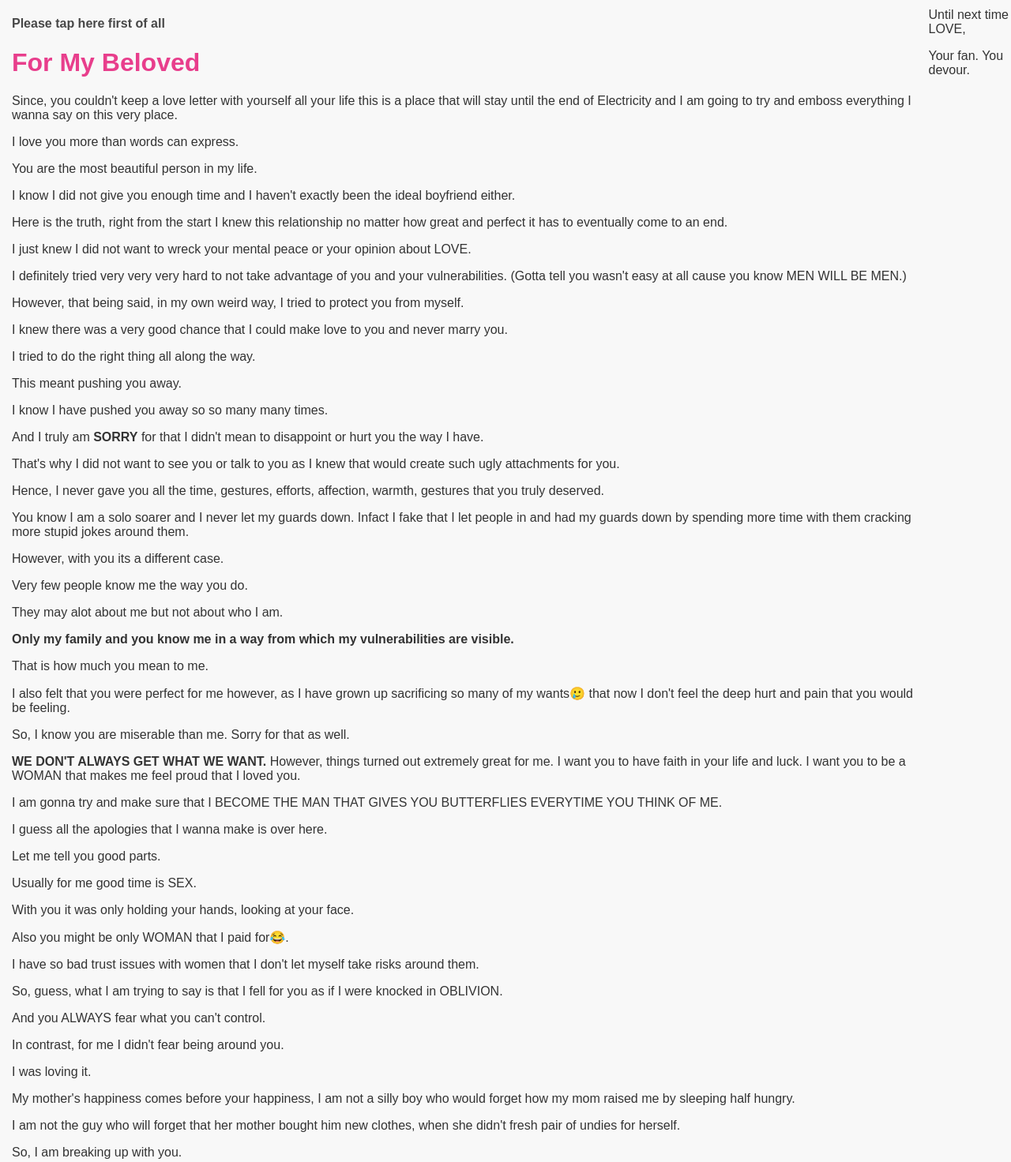
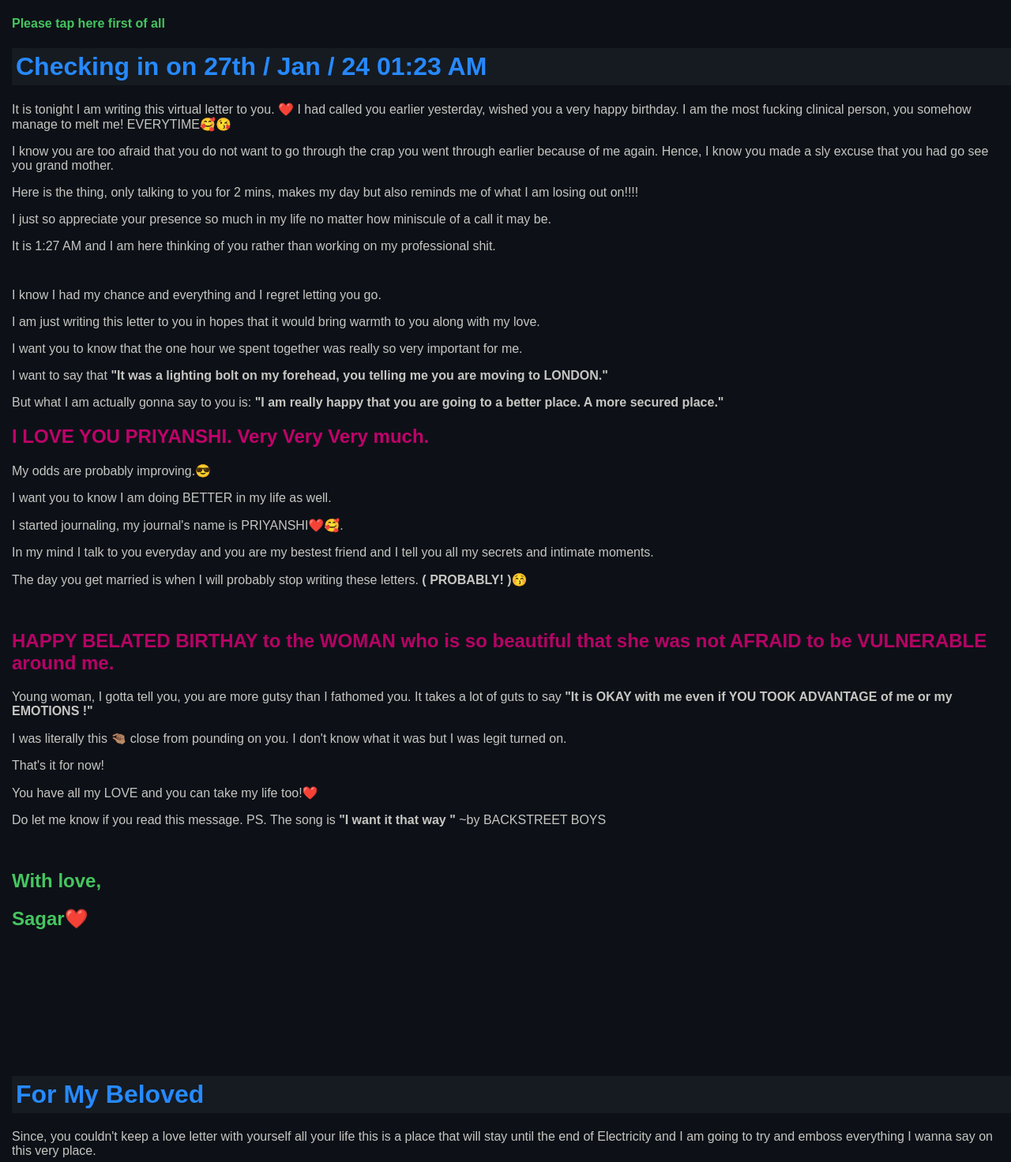
Before and after one commit to Pr1yansh1Pat3l/Pr1yansh1Pat3l.github.io, a plain HTML site: page index.html in a window 1280 px wide. Shown: the top 1472 px of the page at 79% size. Drawn offline with Linux system fonts and the light colour scheme.

Commit message:
Update index.html

```diff
--- a/index.html
+++ b/index.html
@@ -5,41 +5,111 @@
     <meta name="viewport" content="width=device-width, initial-scale=1.0" />
     <title>Priyanshi Patel</title>
     <style>
+        :root
+        {
+            --one: #0d1117;
+            --two: #26323850;
+            --three: #44475a; --four: #8be9fd; --five:#46c560; --six: #2789ff; --seven: #51233; --eight: #c6c6c2;
+        }
+
       body {
         margin: 0;
         padding: 0;
-        display: flex;
+        /* display: flex; */
         align-items: top;
         justify-content: left;
         height: 100vh;
-        background-color: #f8f8f8;
+        /* background-color: #f8f8f8; */
+        background-color: var(--one);
         font-family: Arial, sans-serif;
       }
       #temp {
         font-style: normal;
-        color: #474747;
+        /* color: #474747; */
+        color: var(--five);
       }
 
       .container {
+
         margin-left: 15px;
         text-align: left;
+        /* width: 100%; */
       }
 
       h1 {
-        color: #e83e8c;
+        padding: 5px;
+        color: var(--six);
+        background-color: var(--two);
       }
 
       p {
-        color: #333;
+        color: var(--eight);
         margin-top: 10px;
+      }
+
+      h2{
+
+        color: var(--five);
       }
     </style>
   </head>
   <body>
+     <div class="container">
+        <h4 onclick="playAudio()" id="temp">Please tap here first of all</h4>
+      <h1>Checking in on 27th / Jan / 24  01:23 AM</h1>
+      <p>
+        It is tonight I am writing this virtual letter to you. ❤️ I had called
+        you earlier yesterday, wished you a very happy birthday. I am the most fucking
+        clinical person, you somehow manage to melt me! EVERYTIME🥰😘
+      </p>
+    <!-- </br> -->
+      <p>
+        I know you are too afraid that you do not want to go through the crap
+        you went through earlier because of me again. Hence, I know you made a
+        sly excuse that you had go see you grand mother.
+      </p>
+      <p>
+        Here is the thing, only talking to you for 2 mins, makes my day but also reminds me of what I am losing out on!!!!
+      </p>
+      <p>I just so appreciate your presence so much in my life no matter how miniscule of a call it may be.</p>
+      <p>It is 1:27 AM and I am here thinking of you rather than working on my professional shit.</p>
+
+      </br>
+      <p>I know I had my chance and everything and I regret letting you go.</p>
+      <p>I am just writing this letter to you in hopes that it would bring warmth to you along with my love.</p>
+      <p>I want you to know that the one hour we spent together was really so very important for me.</p>
+      <p>I want to say that <b>"It was a lighting bolt on my forehead, you telling me you are moving to LONDON."</b></p>
+      <!-- <p>How the fuck am I supposed to deal with this?</p> -->
+      <p>But what I am actually gonna say to you is: <b>"I am really happy that you are going to a better place. A more secured place."</b></p>
+
+      <h2 style="color: #c0026a">I LOVE YOU PRIYANSHI. Very Very Very much.</h2>
+      <p>My odds are probably improving.😎</p>
+      <p>I want you to know I am doing BETTER in my life as well.</p>
+      <p>I started journaling, my journal's name is PRIYANSHI❤️🥰.</p>
+      <p>In my mind I talk to you everyday and you are my bestest friend and I tell you all my secrets and intimate moments.</p>
+      <p>The day you get married is when I will probably stop writing these letters. <b>( PROBABLY! )😚</b></p>
+
+      </br>
+      <h2 style="color: #b50365">HAPPY BELATED BIRTHAY to the WOMAN who is so beautiful that she was not AFRAID to be VULNERABLE around me.</h2>
+      <p>Young woman, I gotta tell you, you are more gutsy than I fathomed you. It takes a lot of guts to say <b>"It is OKAY with me even if YOU TOOK ADVANTAGE of me or my EMOTIONS !"</b></p>
+      <p>I was literally this 🤏🏽 close from pounding on you. I don't know what it was but I was legit turned on.</p>
+      <p>That's it for now!</p>
+      <p>You have all my LOVE and you can take my life too!❤️</p>
+      <p>Do let me know if you read this message.     PS. The song is <b>"I want it that way "</b> ~by BACKSTREET BOYS</p>
+
+      </br>
+      <h2>With love,</h2>
+      <h2>Sagar❤️</h2>
+    </div>
+    </br></br></br></br></br></br></br></br>
     <div class="container">
-      <h4 onclick="playAudio()" id="temp">Please tap here first of all</h4>
+
       <h1>For My Beloved</h1>
-      <p>Since, you couldn't keep a love letter with yourself all your life this is a place that will stay until the end of Electricity and I am going to try and emboss everything I wanna say on this very place.</p>
+      <p>
+        Since, you couldn't keep a love letter with yourself all your life this
+        is a place that will stay until the end of Electricity and I am going to
+        try and emboss everything I wanna say on this very place.
+      </p>
       <p>I love you more than words can express.</p>
       <p>You are the most beautiful person in my life.</p>
       <p>
@@ -47,66 +117,149 @@
         ideal boyfriend either.
       </p>
       <p>
-        Here is the truth, right from the start I knew this relationship no matter how great and perfect it has to eventually come to an end.
+        Here is the truth, right from the start I knew this relationship no
+        matter how great and perfect it has to eventually come to an end.
       </p>
-      <p>I just knew I did not want to wreck your mental peace or your opinion about LOVE.</p>
+      <p>
+        I just knew I did not want to wreck your mental peace or your opinion
+        about LOVE.
+      </p>
       <p>
         I definitely tried very very very hard to not take advantage of you and
-        your vulnerabilities. <span>(Gotta tell you wasn't easy at all cause you know MEN WILL BE MEN.)</span>
+        your vulnerabilities.
+        <span
+          >(Gotta tell you wasn't easy at all cause you know MEN WILL BE
+          MEN.)</span
+        >
       </p>
-      <p>However, that being said, in my own weird way, I tried to protect you from myself.</p>
-      <p>I knew there was a very good chance that I could make love to you and never marry you.</p>
+      <p>
+        However, that being said, in my own weird way, I tried to protect you
+        from myself.
+      </p>
+      <p>
+        I knew there was a very good chance that I could make love to you and
+        never marry you.
+      </p>
       <p>I tried to do the right thing all along the way.</p>
       <p>This meant pushing you away.</p>
       <p>I know I have pushed you away so so many many times.</p>
-      <p>And I truly am <b>SORRY</b> for that I didn't mean to disappoint or hurt you the way I have.</p>
-      <p>That's why I did not want to see you or talk to you as I knew that would create such ugly attachments for you.</p>
-      <p>Hence, I never gave you all the time, gestures, efforts, affection, warmth, gestures that you truly deserved.</p>
-      <p>You know I am a solo soarer and I never let my guards down. Infact I fake that I let people in and had my guards down by spending more time with them cracking more stupid jokes around them.</p>
+      <p>
+        And I truly am <b>SORRY</b> for that I didn't mean to disappoint or hurt
+        you the way I have.
+      </p>
+      <p>
+        That's why I did not want to see you or talk to you as I knew that would
+        create such ugly attachments for you.
+      </p>
+      <p>
+        Hence, I never gave you all the time, gestures, efforts, affection,
+        warmth, gestures that you truly deserved.
+      </p>
+      <p>
+        You know I am a solo soarer and I never let my guards down. Infact I
+        fake that I let people in and had my guards down by spending more time
+        with them cracking more stupid jokes around them.
+      </p>
       <p>However, with you its a different case.</p>
       <p>Very few people know me the way you do.</p>
       <p>They may alot about me but not about who I am.</p>
-      <p><b>Only my family and you know me in a way from which my vulnerabilities are visible.</b></p>
+      <p>
+        <b
+          >Only my family and you know me in a way from which my vulnerabilities
+          are visible.</b
+        >
+      </p>
       <p>That is how much you mean to me.</p>
-      <p>I also felt that you were perfect for me however, as I have grown up sacrificing so many of my wants🥲 that now I don't feel the deep hurt and pain that you would be feeling.</p>
+      <p>
+        I also felt that you were perfect for me however, as I have grown up
+        sacrificing so many of my wants🥲 that now I don't feel the deep hurt
+        and pain that you would be feeling.
+      </p>
       <p>So, I know you are miserable than me. Sorry for that as well.</p>
-      <p><b>WE DON'T ALWAYS GET WHAT WE WANT.</b> However, things turned out extremely great for me. I want you to have faith in your life and luck. I want you to be a WOMAN that makes me feel proud that I loved you.</p>
-      <p>I am gonna try and make sure that I BECOME THE MAN THAT GIVES YOU BUTTERFLIES EVERYTIME YOU THINK OF ME.</p>
       <p>
-        I guess all the apologies that I wanna make is over here.
+        <b>WE DON'T ALWAYS GET WHAT WE WANT.</b> However, things turned out
+        extremely great for me. I want you to have faith in your life and luck.
+        I want you to be a WOMAN that makes me feel proud that I loved you.
       </p>
+      <p>
+        I am gonna try and make sure that I BECOME THE MAN THAT GIVES YOU
+        BUTTERFLIES EVERYTIME YOU THINK OF ME.
+      </p>
+      <p>I guess all the apologies that I wanna make is over here.</p>
       <p>Let me tell you good parts.</p>
-      <p>
-        Usually for me good time is SEX.
-      </p>
+      <p>Usually for me good time is SEX.</p>
       <p>With you it was only holding your hands, looking at your face.</p>
       <p>Also you might be only WOMAN that I paid for😂.</p>
-      <p>I have so bad trust issues with women that I don't let myself take risks around them.</p>
-      <p>So, guess, what I am trying to say is that I fell for you as if I were knocked in OBLIVION.</p>
+      <p>
+        I have so bad trust issues with women that I don't let myself take risks
+        around them.
+      </p>
+      <p>
+        So, guess, what I am trying to say is that I fell for you as if I were
+        knocked in OBLIVION.
+      </p>
       <p>And you ALWAYS fear what you can't control.</p>
       <p>In contrast, for me I didn't fear being around you.</p>
       <p>I was loving it.</p>
-      <p>My mother's happiness comes before your happiness, I am not a silly boy who would forget how my mom raised me by sleeping half hungry.</p>
-      <p>I am not the guy who will forget that her mother bought him new clothes, when she didn't fresh pair of undies for herself.</p>
+      <p>
+        My mother's happiness comes before your happiness, I am not a silly boy
+        who would forget how my mom raised me by sleeping half hungry.
+      </p>
+      <p>
+        I am not the guy who will forget that her mother bought him new clothes,
+        when she didn't fresh pair of undies for herself.
+      </p>
       <p>So, I am breaking up with you.</p>
       <p>It is my call not to fight for you and sacrifice our relationship.</p>
-      <p>I am a little disturbed/quirky whether or not this is the right thing to do or not. This may or may not be a mistake but if it is I will write here on this website again. </p>
+      <p>
+        I am a little disturbed/quirky whether or not this is the right thing to
+        do or not. This may or may not be a mistake but if it is I will write
+        here on this website again.
+      </p>
       <p>Maybe sometime in the future.</p>
-      <p>Look I love you. Letting you go is probably the biggest sacrifice I am making upto this point.</p>
+      <p>
+        Look I love you. Letting you go is probably the biggest sacrifice I am
+        making upto this point.
+      </p>
       <p>LAST MINUTE ADVICE.</p>
-      <p>1. Following your heart isn't always the best thing in the world practically speaking. However, when it comes to relationships be it friends, sexual, parents anykind always listen to your heart.</p>For that you need to be connected to yourself so make sure to go for long walks without your earphones and mobile phones.
-      <p>2. Don't cave into pressure from ANYONE. When that happens listen to them attentively, separate yourself from them all and just try not to think. Funny when you don't think constructive thoughts always thunderstrike you with the solution.</p>
+      <p>
+        1. Following your heart isn't always the best thing in the world
+        practically speaking. However, when it comes to relationships be it
+        friends, sexual, parents anykind always listen to your heart.
+      </p>
+      For that you need to be connected to yourself so make sure to go for long
+      walks without your earphones and mobile phones.
+      <p>
+        2. Don't cave into pressure from ANYONE. When that happens listen to
+        them attentively, separate yourself from them all and just try not to
+        think. Funny when you don't think constructive thoughts always
+        thunderstrike you with the solution.
+      </p>
       <p>3. Be tough.</p>
-      <p>4. Be just the good person that you were young lady. The Priyanshi that I met was so awesome. Unlike the current pompous, weak woman that you have become now.</p>
-      <p>5. Never let your style fade away. One of the things I love about you is your own FLAIR, SUAVE</p>
-      <p>6. Last but not the least keep checking this LETTER. This shall be updated probably every now an then. ❤️</p>
+      <p>
+        4. Be just the good person that you were young lady. The Priyanshi that
+        I met was so awesome. Unlike the current pompous, weak woman that you
+        have become now.
+      </p>
+      <p>
+        5. Never let your style fade away. One of the things I love about you is
+        your own FLAIR, SUAVE
+      </p>
+      <p>
+        6. Last but not the least keep checking this LETTER. This shall be
+        updated probably every now an then. ❤️
+      </p>
+      <p>PS The song is: <b>"Can't help falling in love with you."</b> by ~ELVIS PRESLEY</p>
     </div>
 
-    <!--p></p>
-    <br><br><br-->
     <div class="container">
-    <p>Until next time LOVE,</p>
-    <p>Your fan. You devour.</p></div>
+      <h2>
+        Until next time LOVE,
+      </h2>
+      <h2 >Your fan. You devour.</h2>
+    </div>
+
+
     <!-- <audio loop autoplay>
       <source src="audio.mp3" type="audio/mpeg" />
     </audio> -->
@@ -115,8 +268,8 @@
     </audio>
     <script>
       function playAudio() {
-        document.getElementById("temp").style.color = "#fff"; // forecolor
-        document.getElementById("temp").style.backgroundColor = "#fff"; // backcolor
+        document.getElementById("temp").style.color = "#0d1117"; // forecolor
+        document.getElementById("temp").style.backgroundColor = "#0d1117"; // backcolor
         var audio = document.getElementById("myAudio");
         audio.loop = true;
         audio.play();
```
